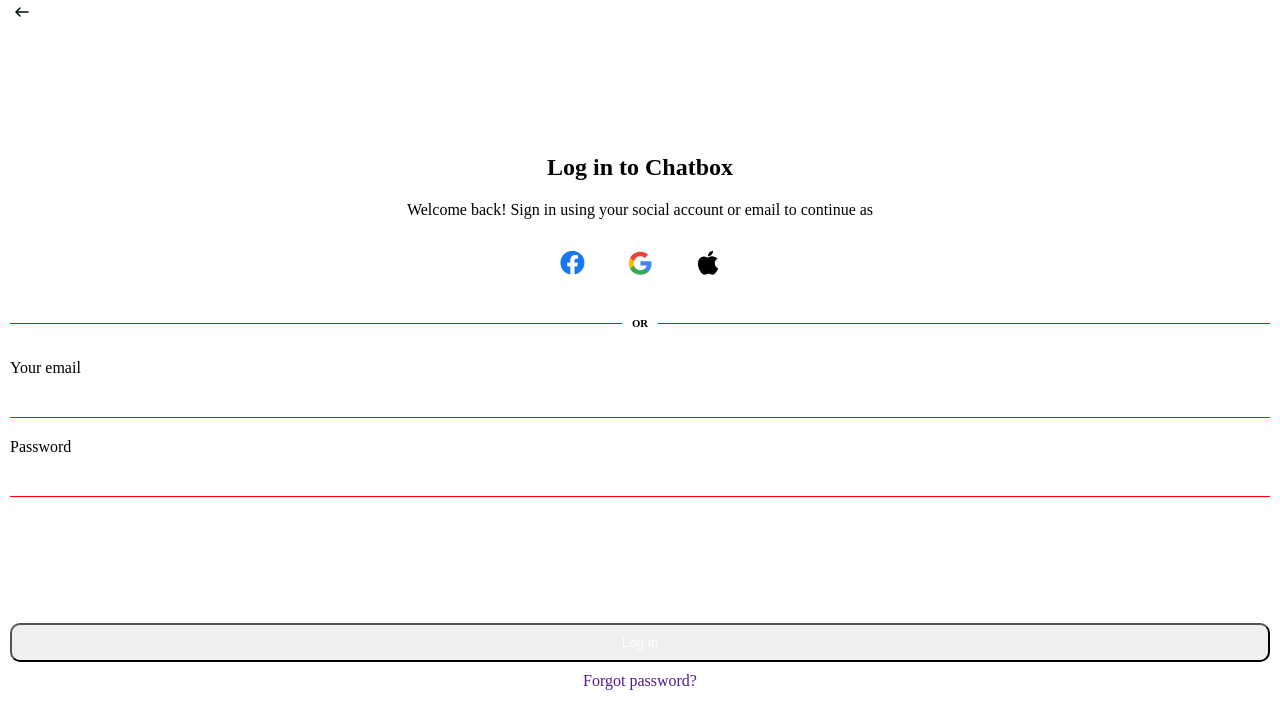
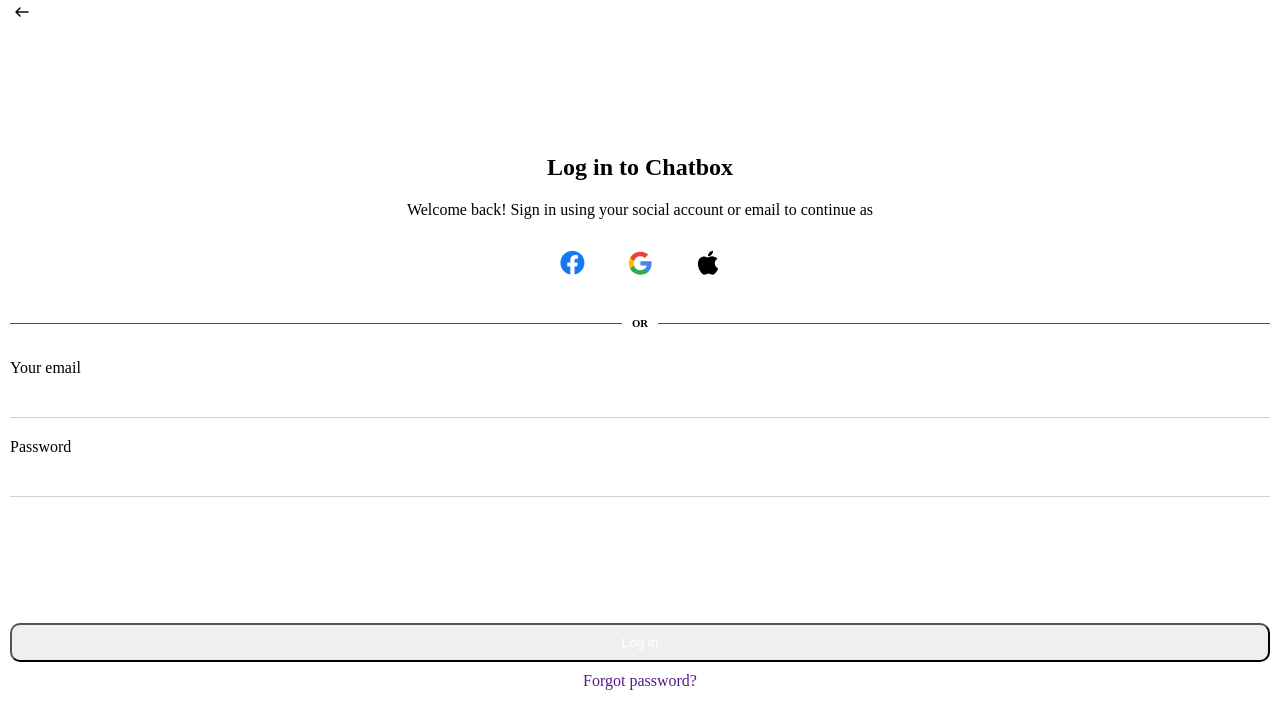
Before and after one commit to TimothyBabatu13/Textit, a React (Vite) app: page / in a window 1280 px wide. Shown: the top 728 px of the page. Built offline with nearby package versions, Linux system fonts and the light colour scheme.

Commit message:
Add files via upload

```diff
--- a/src/Components/Input.jsx
+++ b/src/Components/Input.jsx
@@ -29,7 +29,7 @@
     display: "block",
     width: "100%",
     border: "none",
-    borderBottom: "1px solid red",
+    borderBottom: "1px solid #CDD1D0",
     padding: "5px"
   },
 
```
